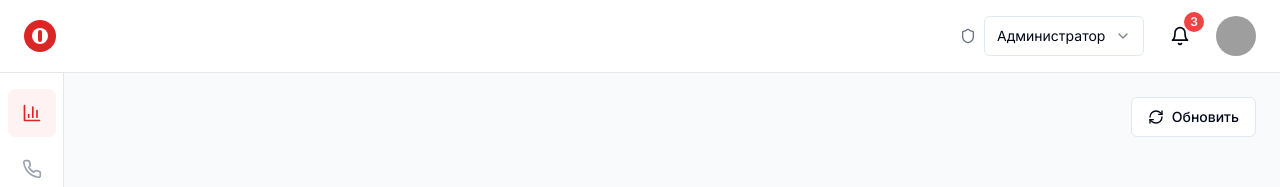
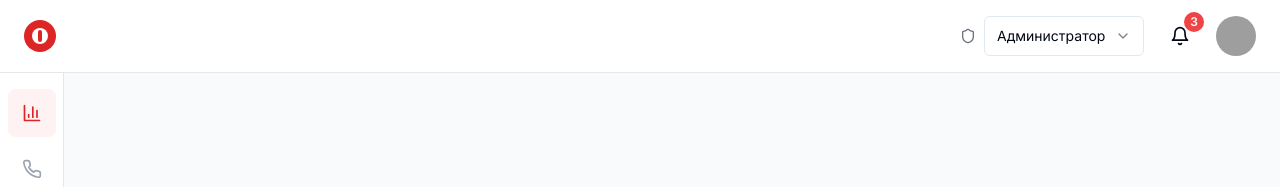
Before and after one commit to Nik-Kns/hantico-call-center, a Next.js app: page / in a window 1280 px wide. Shown: the top 187 px of the page. Built offline with nearby package versions, Linux system fonts and the light colour scheme; grey boxes are pictures that could not be loaded.

Commit message:
ui(root): удалён контент дашборда на главной, оставлен только layout

```diff
--- a/src/app/page.tsx
+++ b/src/app/page.tsx
@@ -1,27 +1,10 @@
 'use client'
 
-import React, { useState } from 'react'
-import { RefreshCw } from 'lucide-react'
-
-import { Button } from '@/components/ui/button'
+import React from 'react'
 
 export default function DashboardPage() {
-  const [isLoading, setIsLoading] = useState(false)
-
-  const handleRefresh = async () => {
-    setIsLoading(true)
-    await new Promise((resolve) => setTimeout(resolve, 800))
-    setIsLoading(false)
-  }
-
+  // Пустая страница: оставляем только глобальный layout (левое и верхнее меню)
   return (
-    <div className="flex justify-end">
-      <div className="flex space-x-3">
-        <Button variant="outline" onClick={handleRefresh} disabled={isLoading}>
-          <RefreshCw className={`h-4 w-4 mr-2 ${isLoading ? 'animate-spin' : ''}`} />
-          Обновить
-        </Button>
-      </div>
-    </div>
+    <div />
   )
 }
```
